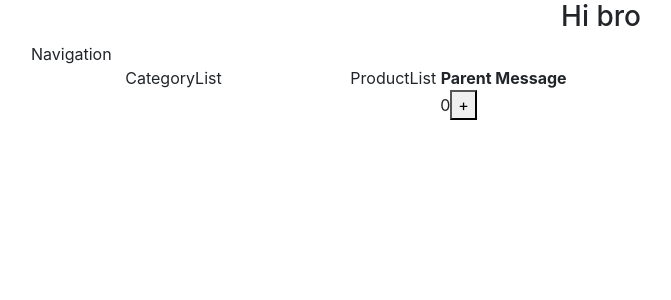
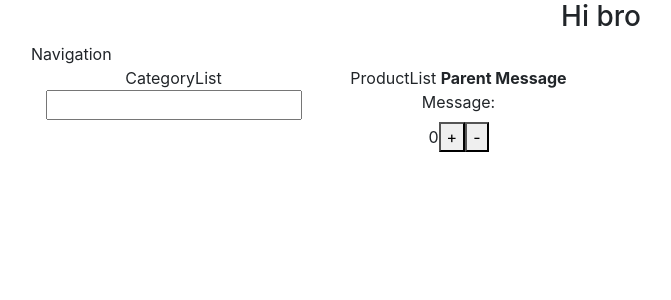
Before and after one commit to caglayanburak/react-hook-sample, a React (Create React App) app: page / in a window 1280 px wide. Shown: the top 300 px of the page, without its empty margins (39-710 px from the left). Built offline with nearby package versions, Linux system fonts and the light colour scheme.

Commit message:
Add combineReducer because of sending data between components

```diff
--- a/package.json
+++ b/package.json
@@ -8,7 +8,9 @@
     "@testing-library/user-event": "^7.1.2",
     "react": "^16.13.1",
     "react-dom": "^16.13.1",
-    "react-scripts": "3.4.1"
+    "react-redux": "^7.2.0",
+    "react-scripts": "3.4.1",
+    "redux": "^4.0.5"
   },
   "scripts": {
     "start": "react-scripts start",
--- a/src/CategoryList.js
+++ b/src/CategoryList.js
@@ -1,13 +1,29 @@
 import React, { Component } from 'react';
+import { useSelector, useDispatch } from 'react-redux';
 
-class CategoryList extends Component {
-    render() {
-        return (
-            <div>
-                CategoryList
-            </div>
-        );
+function CategoryList() {
+
+    const dispatch = useDispatch();
+    // const { count, name } = useSelector(state => ({
+    //     ...state.counterReducer,
+    //     ...state.nameReducer
+    // }));
+
+    const handleUpdateName =(event)=> {
+        dispatch({
+            type: 'UPDATE_NAME',
+            payload: event.target.value
+        })
     }
+
+
+    return (
+        <div>
+            CategoryList
+            <input onChange={handleUpdateName} />
+        </div>
+    );
 }
 
+
 export default CategoryList;
--- a/src/ProductList.js
+++ b/src/ProductList.js
@@ -1,15 +1,38 @@
 import React, { Component } from 'react';
-import { useState } from 'react'
+import { useState } from 'react';
+import { useSelector,useDispatch } from 'react-redux';
 
 const ProductList = ({ parentMessage }) => {
-    const [count, setCount] = useState(0);
+    // const [count, setCount] = useState(0);
+    const dispatch = useDispatch();
+    const { count, name } = useSelector(state => ({
+        ...state.counterReducer,
+        ...state.nameReducer
+    }));
+
+    function incrementCount() {
+        dispatch({
+            type: 'INCREMENT'
+        })
+    }
+
+    function decrementCount() {
+        dispatch({
+            type: 'DECREMENT'
+        })
+    }
+
 
     return (
         <div>
             ProductList <b>{parentMessage}</b>
+            <label>Message:{name}</label>
+
             <br />
             <label>{count}</label>
-            <button onClick={() => setCount(count + 1)}> + </button>
+            <button onClick={incrementCount}>+</button>
+            <button onClick={decrementCount}>-</button>
+            {/* <button onClick={() => setCount(count + 1)}> + </button> */}
         </div>
     );
 }
--- a/src/index.js
+++ b/src/index.js
@@ -3,12 +3,25 @@ import ReactDOM from 'react-dom';
 import './index.css';
 import App from './App';
 import * as serviceWorker from './serviceWorker';
-import 'bootstrap/dist/css/bootstrap.min.css'
+import 'bootstrap/dist/css/bootstrap.min.css';
+
+import { Provider } from 'react-redux';
+import { createStore, combineReducers } from 'redux';
+import counterReducer from './reducers/counterReducer';
+import nameReducer from './reducers/nameReducer';
+
+var rootReducer = combineReducers({
+  counterReducer,
+  nameReducer
+})
+const store = createStore(rootReducer, { count: 0, name: '' })
+
+
 
 ReactDOM.render(
-  <React.StrictMode>
+  <Provider store={store}>
     <App />
-  </React.StrictMode>,
+  </Provider>,
   document.getElementById('root')
 );
 
--- /dev/null
+++ b/src/reducers/counterReducer.js
@@ -0,0 +1,27 @@
+
+
+
+const counterReducer = (state = { count: 0 }, action) => {
+    switch (action.type) {
+        case 'INCREMENT':
+
+            return {
+                ...state,
+                count: state.count + 1
+
+            }
+        case 'DECREMENT':
+
+            return {
+                ...state,
+                count: state.count - 1
+
+            }
+
+        default:
+            break;
+    }
+    return state
+}
+
+export default counterReducer;
--- /dev/null
+++ b/src/reducers/nameReducer.js
@@ -0,0 +1,14 @@
+const nameReducer = (state = { name: "" }, action) => {
+    switch (action.type) {
+        case 'UPDATE_NAME':
+
+            return {
+                ...state,
+                name: action.payload
+            }
+        default:
+            return state;
+    }
+}
+
+export default nameReducer;
```
Also changed, not shown: 1 other file (tests, documents, lock files or other folders).
